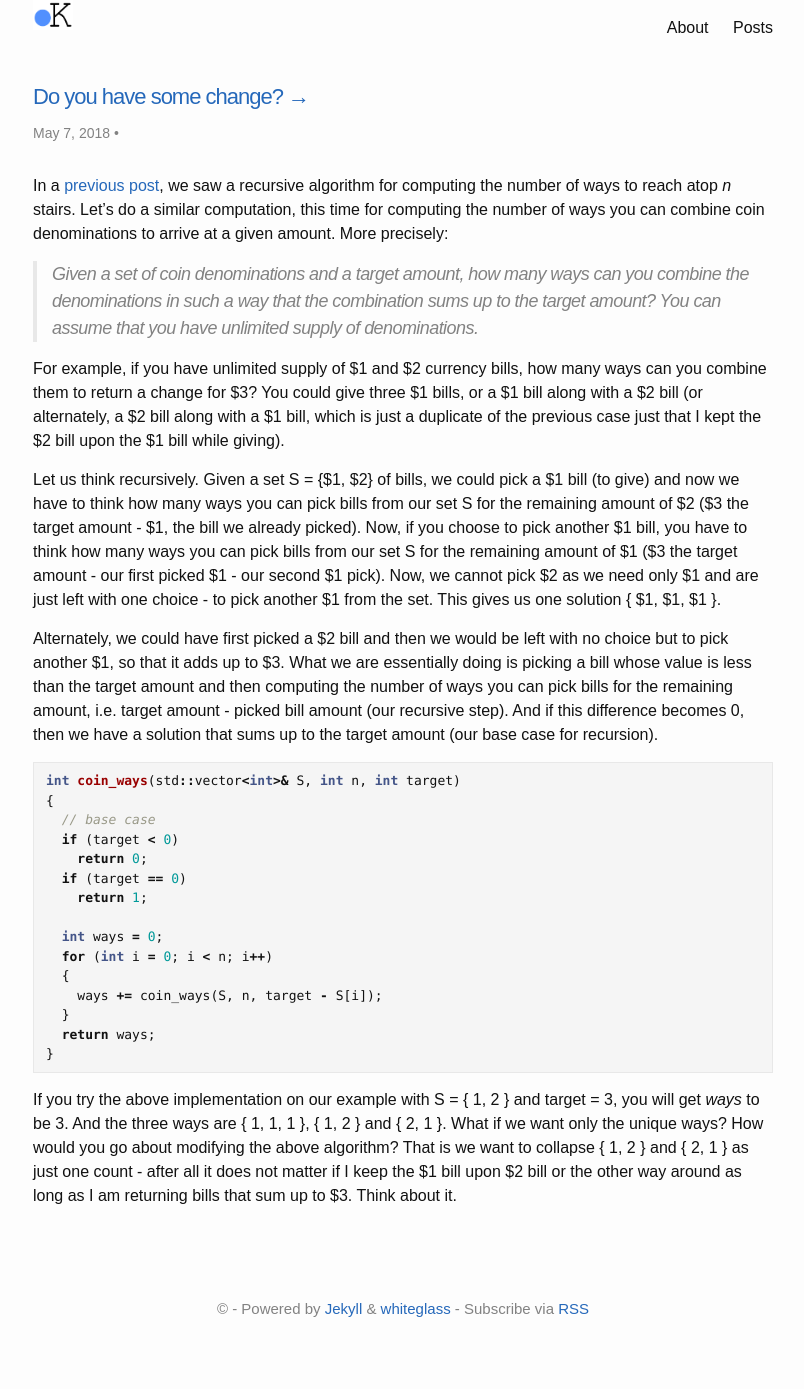
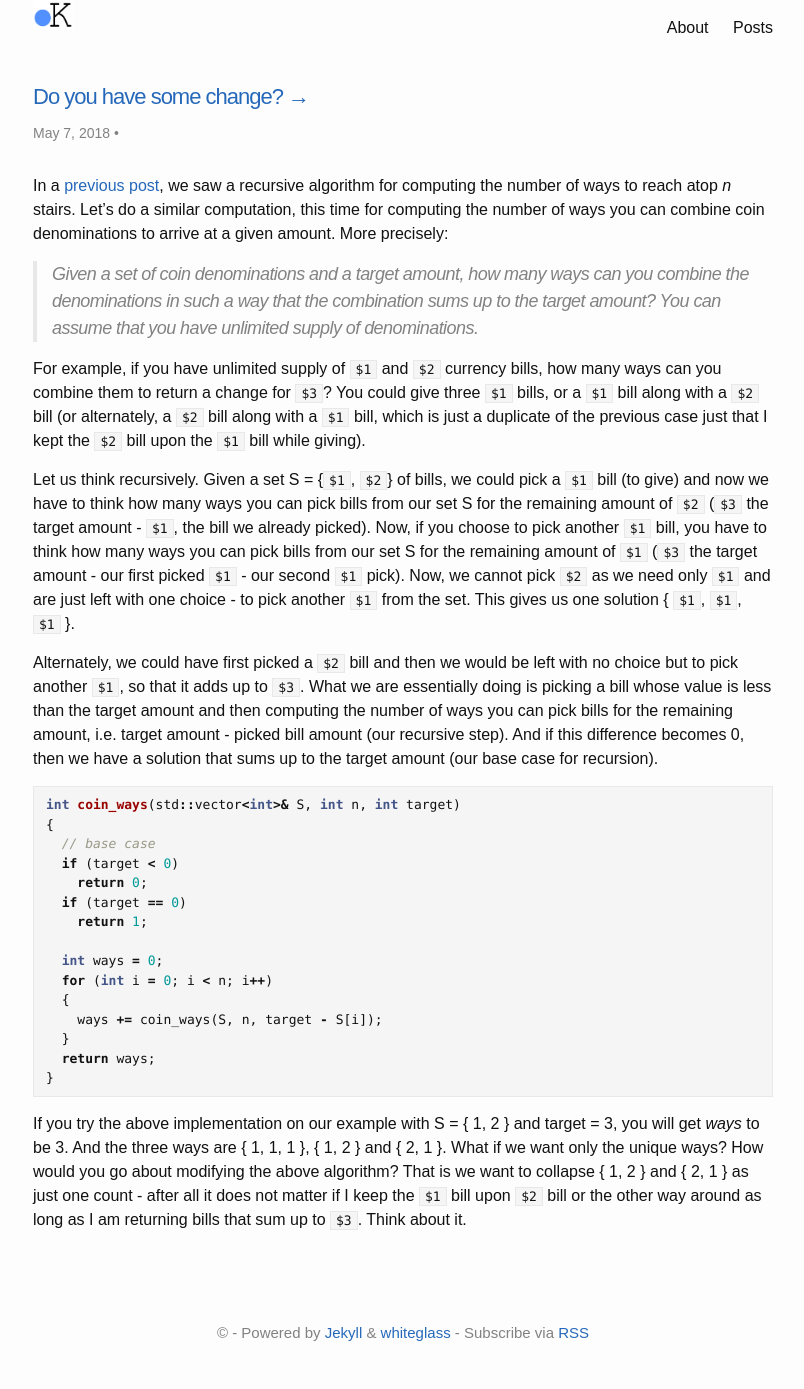
Before and after one commit to dotkay/dotkay.github.io, a Jekyll site: the page built from _posts/2018-05-07-coin-change-rec.md, in a window 1280 px wide. Shown: the whole page, without its empty margins (237-1041 px from the left). Built offline with Jekyll 4.4.1, drawn with Linux system fonts in a browser that asks for light colours; before the commit the page ends 1365 px from its top, so only the background shows below that.

Commit message:
mathjax conditionals and fixes

```diff
--- a/_includes/head.html
+++ b/_includes/head.html
@@ -1,10 +1,5 @@
 <head>
-  {% if page.katex %}
-    <!-- KaTeX -->
-    <link rel="stylesheet" href="/assets/plugins/katex.0.11.1/katex.min.css">
-  {% endif %}
-  {%  if page.mathjax %}
-    <script type="text/x-mathjax-config">
+  <script type="text/x-mathjax-config">
         MathJax.Hub.Config({
           tex2jax: {
             skipTags: ['script', 'noscript', 'style', 'textarea', 'pre'],
@@ -15,8 +10,7 @@
     </script>
     <script type="text/javascript" async
     src="https://cdnjs.cloudflare.com/ajax/libs/mathjax/2.7.7/latest.js?config=TeX-MML-AM_CHTML">
-    </script>
-  {% endif %}
+  </script>
   <meta charset="utf-8">
   <meta http-equiv="X-UA-Compatible" content="IE=edge">
   <meta name="viewport" content="width=device-width, initial-scale=1">
--- a/_includes/head_custom.html
+++ b/_includes/head_custom.html
@@ -4,3 +4,7 @@
   src="https://cdn.mathjax.org/mathjax/latest/MathJax.js?config=TeX-MML-AM_CHTML">
 </script>
 {% endif %}
+{% if page.katex %}
+<!-- KaTeX -->
+<link rel="stylesheet" href="/assets/plugins/katex.0.11.1/katex.min.css">
+{% endif %}
--- a/_posts/2018-05-07-coin-change-rec.md
+++ b/_posts/2018-05-07-coin-change-rec.md
@@ -11,11 +11,11 @@
 
 > Given a set of coin denominations and a target amount, how many ways can you combine the denominations in such a way that the combination sums up to the target amount? You can assume that you have unlimited supply of denominations.
 
-For example, if you have unlimited supply of \$1 and \$2 currency bills, how many ways can you combine them to return a change for \$3? You could give three \$1 bills, or a \$1 bill along with a \$2 bill (or alternately, a \$2 bill along with a \$1 bill, which is just a duplicate of the previous case just that I kept the \$2 bill upon the \$1 bill while giving).
+For example, if you have unlimited supply of `$1` and `$2` currency bills, how many ways can you combine them to return a change for `$3`? You could give three `$1` bills, or a `$1` bill along with a `$2` bill (or alternately, a `$2` bill along with a `$1` bill, which is just a duplicate of the previous case just that I kept the `$2` bill upon the `$1` bill while giving).
 
-Let us think recursively. Given a set S = {$1, $2} of bills, we could pick a $1 bill (to give) and now we have to think how many ways you can pick bills from our set S for the remaining amount of \$2 ($3 the target amount - \$1, the bill we already picked). Now, if you choose to pick another \$1 bill, you have to think how many ways you can pick bills from our set S for the remaining amount of \$1 (\$3 the target amount - our first picked \$1 - our second \$1 pick). Now, we cannot pick \$2 as we need only \$1 and are just left with one choice - to pick another \$1 from the set. This gives us one solution { \$1, \$1, \$1 }.
+Let us think recursively. Given a set S = {`$1`, `$2`} of bills, we could pick a `$1` bill (to give) and now we have to think how many ways you can pick bills from our set S for the remaining amount of `$2` (`$3` the target amount - `$1`, the bill we already picked). Now, if you choose to pick another `$1` bill, you have to think how many ways you can pick bills from our set S for the remaining amount of `$1` (`$3` the target amount - our first picked `$1` - our second `$1` pick). Now, we cannot pick `$2` as we need only `$1` and are just left with one choice - to pick another `$1` from the set. This gives us one solution { `$1`, `$1`, `$1` }.
 
-Alternately, we could have first picked a \$2 bill and then we would be left with no choice but to pick another \$1, so that it adds up to \$3. What we are essentially doing is picking a bill whose value is less than the target amount and then computing the number of ways you can pick bills for the remaining amount, i.e. target amount - picked bill amount (our recursive step). And if this difference becomes 0, then we have a solution that sums up to the target amount (our base case for recursion).
+Alternately, we could have first picked a `$2` bill and then we would be left with no choice but to pick another `$1`, so that it adds up to `$3`. What we are essentially doing is picking a bill whose value is less than the target amount and then computing the number of ways you can pick bills for the remaining amount, i.e. target amount - picked bill amount (our recursive step). And if this difference becomes 0, then we have a solution that sums up to the target amount (our base case for recursion).
 
 {% highlight cpp %}
 int coin_ways(std::vector<int>& S, int n, int target)
@@ -35,4 +35,4 @@
 }
 {% endhighlight %}
 
-If you try the above implementation on our example with S = { 1, 2 } and target = 3, you will get _ways_ to be 3. And the three ways are { 1, 1, 1 }, { 1, 2 } and { 2, 1 }. What if we want only the unique ways? How would you go about modifying the above algorithm? That is we want to collapse { 1, 2 } and { 2, 1 } as just one count - after all it does not matter if I keep the \$1 bill upon \$2 bill or the other way around as long as I am returning bills that sum up to \$3. Think about it.
+If you try the above implementation on our example with S = { 1, 2 } and target = 3, you will get _ways_ to be 3. And the three ways are { 1, 1, 1 }, { 1, 2 } and { 2, 1 }. What if we want only the unique ways? How would you go about modifying the above algorithm? That is we want to collapse { 1, 2 } and { 2, 1 } as just one count - after all it does not matter if I keep the `$1` bill upon `$2` bill or the other way around as long as I am returning bills that sum up to `$3`. Think about it.
```
Also changed, not shown: _posts/2020-03-01-market-returns-and-stocks.md (+1 -1 lines).
